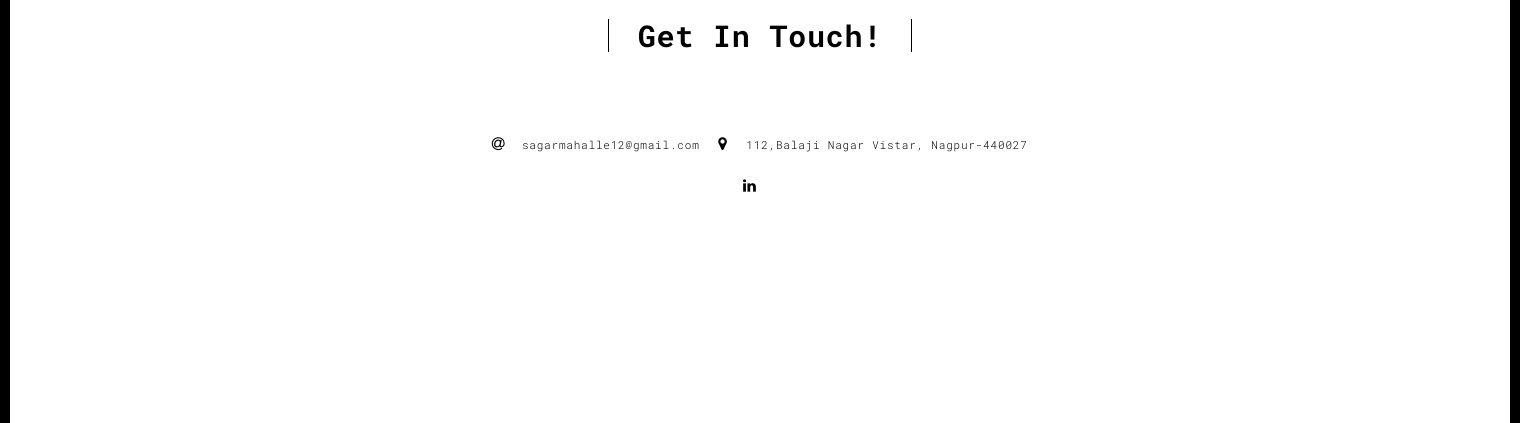
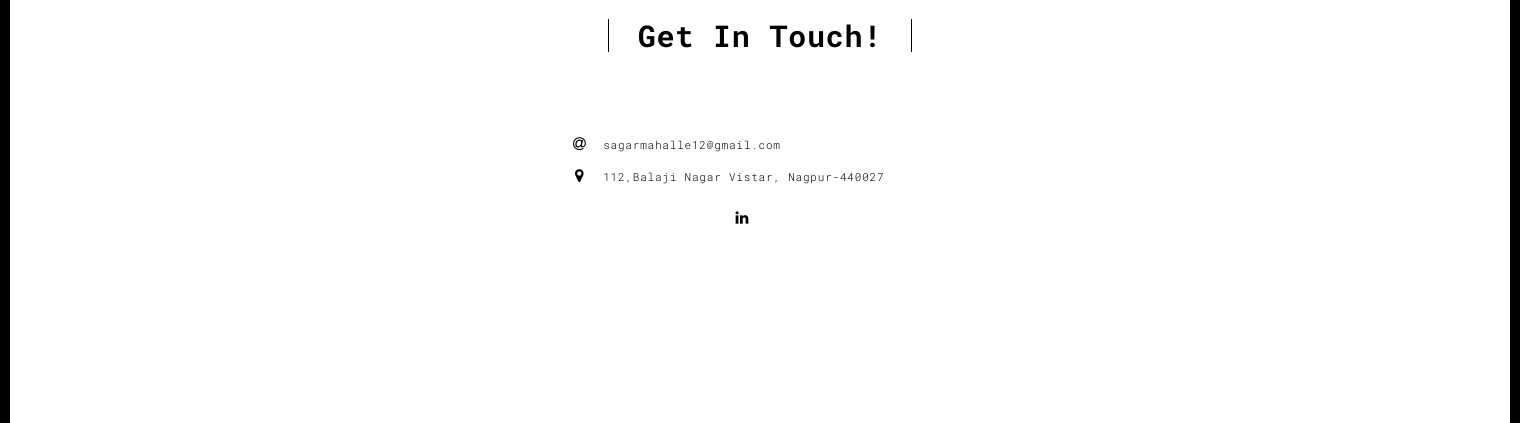
Before and after one commit to sagar1208/portfolio, a Flask app: page /contact.html in a window 1520 px wide; the page is wider, and only the part inside the window is pictured. Shown: the part 90-513 px from the top of that part. Run offline with Flask 2, Linux system fonts and the light colour scheme; some libraries are stand-ins or nearby versions.

Commit message:
Update contact.html

```diff
--- a/templates/contact.html
+++ b/templates/contact.html
@@ -74,15 +74,15 @@
 <!--                      <button type="submit" class="btn btn-default btn-lg">Send</button>-->
                     </div>
 <!--                    <div class="col-md-3 address-container">-->
-                      <div class="col-xs-12">
+                      <div class="col-md-11 col-md-offset-1">
                       <ul class="list-unstyled">
 
                         <li>
                           <span class="fa-icon">
                             <i class="fa fa-at" aria-hidden="true"></i>
                           </span>
-                          sagarmahalle12@gmail.com
-                          <span class="fa-icon">
+                            sagarmahalle12@gmail.com </li>
+                         <li> <span class="fa-icon">
                             <i class="fa fa fa-map-marker" aria-hidden="true"></i>
                           </span>
                           112,Balaji Nagar Vistar, Nagpur-440027
@@ -94,13 +94,13 @@
 <!--                      </a>-->
 <!--                      <a href="http://www.twitter.com" title="" class="fa-icon">-->
 <!--                        <i class="fa fa-twitter"></i>-->
-<!--                      </a>-->
+<!--                      </a>--></div>
                         <div class="col-md-11 col-md-offset-3">
                      <a href="http://www.linkedin.com/in/sagar-mahalle" target="_blank" title="" class="fa-icon">
                        <i class="fa fa-linkedin"></i>
                       </a> </div>
 
-                    </div>
+
                   </div>
                 </form>
             </div>
```
